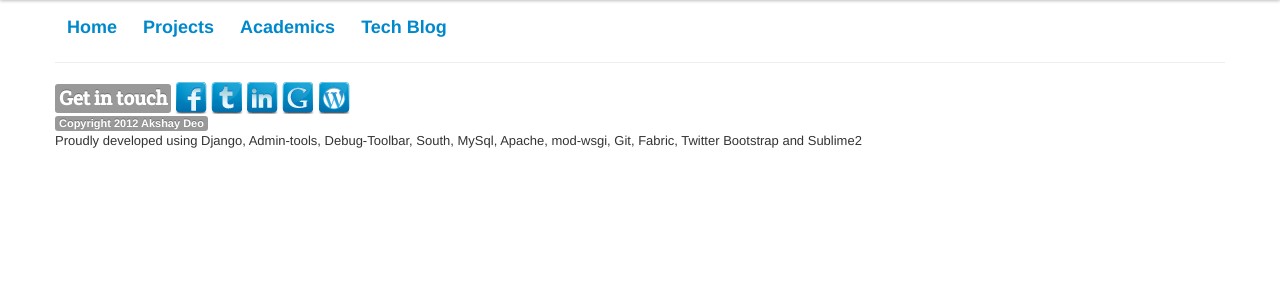
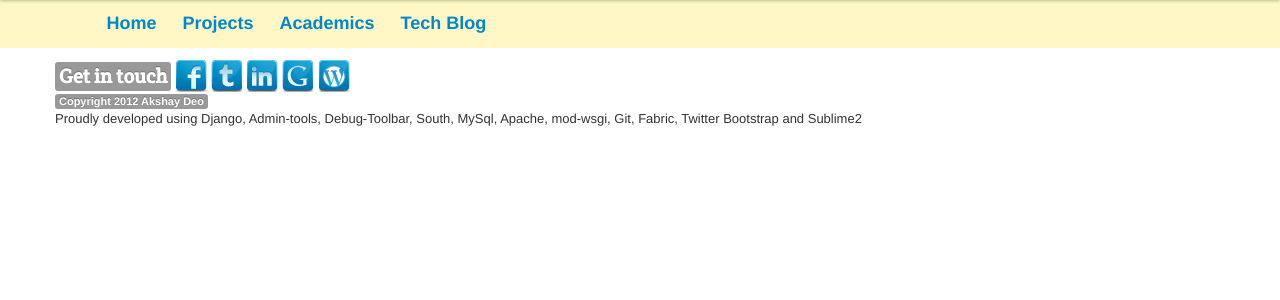
Before and after one commit to akshaydeo/akshaydeodotme, a Django app: template templates/base.html in a window 1280 px wide. Shown: the part 50-350 px from the top of the page. Run offline with Django 3.2, Linux system fonts and the light colour scheme; the template is opened without the code that fills it, so the values that code supplies are empty; parts of the project's set-up code (start-up, migrations or seed data) failed here and were passed over; some libraries are stand-ins or nearby versions.

Commit message:
top menu bar position is now fixed

```diff
--- a/templates/base.html
+++ b/templates/base.html
@@ -40,8 +40,8 @@
 
 			</div>
 		</div>
-		<div class="container">
-			<div class="subnav subnav-fixed">
+		<div class="container" style="position:fixed; background-color:#FFF8C6; width:100%; height:1.3cm; margin-top:-0.3cm; ">
+			<div class="subnav subnav-fixed" style="margin-top:0.2cm; margin-left:2.5cm;">
 				<ul class="nav nav-pills">
 					<li {% if tab_id == '1' %} class="active" {% endif %} style="font-size:18px; font-weight:bold;"><a href="/">Home</a></li>
 					<li {% if tab_id == '2' %} class="active" {% endif %} style="font-size:18px; font-weight:bold; "><a href="/projects">Projects</a></li>
@@ -49,10 +49,9 @@
 					<li {% if tab_id == '4' %} class="active" {% endif %} style="font-size:18px; font-weight:bold; "><a href="http://blog.akshaydeo.me">Tech Blog</a></li>
 				</ul>
 			</div>
-			<hr>
 		</div>
 
-		<div class="container">
+		<div class="container" style="margin-top: 50px; margin-bottom: 3">
 			{% block container %}{% endblock %}
 		</div>
 		<div class="container">
```
